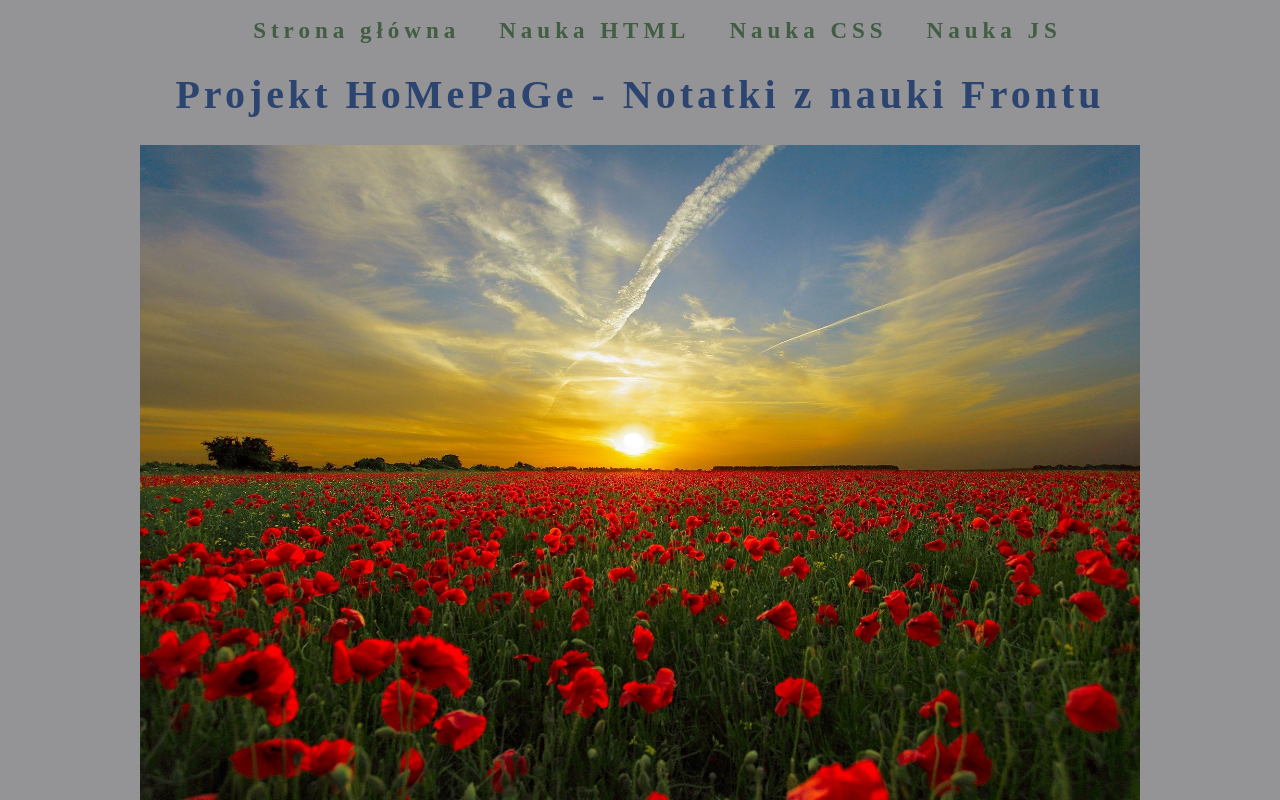
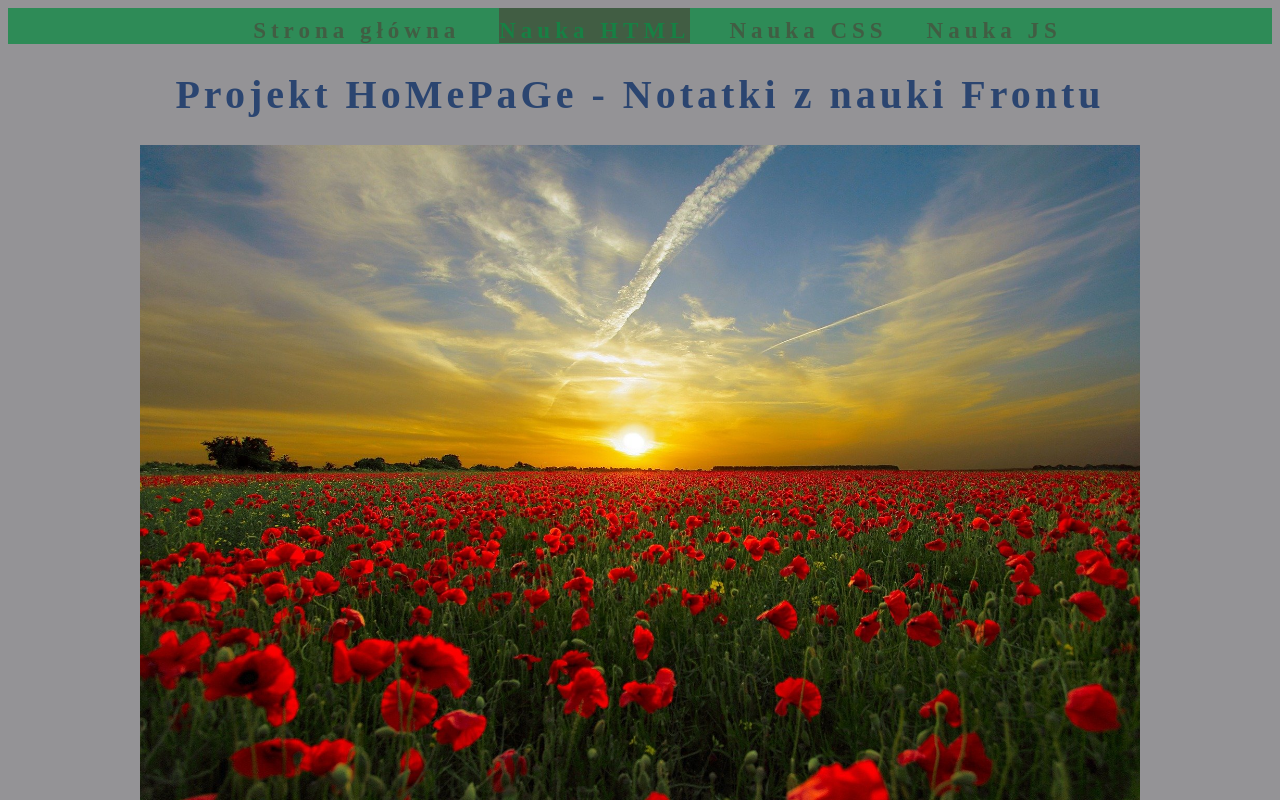
Before and after one commit to lukaszstepka/homepage, a plain HTML site: page index.html in a window 1280 px wide. In both pictures the pointer is over the element 640 px from the left and 26 px from the top of the page. Shown: the top 800 px of the page. Drawn offline with Linux system fonts and the light colour scheme.

Commit message:
adding animation menu (hover)

```diff
--- a/style.css
+++ b/style.css
@@ -13,6 +13,12 @@ main {
   padding-top: 10px;
 }
 
+.navigation:hover {
+  color: #415d43;
+  background-color: seagreen;
+}
+
+
 .navigation__link {
   color: #415d43;
   font-size: 23px;
@@ -21,6 +27,12 @@ main {
   text-decoration: none;
   font-weight: 600;
 }
+
+.navigation__link:hover {
+  color: rgb(23, 128, 68);
+  background-color: #415d43;
+}
+
 
 .article {
   color: #2b4570;
@@ -55,8 +67,8 @@ main {
   text-align: justify;
 }
 
-.article__day--jsContent{
-  color:rgb(179, 37, 37);
+.article__day--jsContent {
+  color: rgb(179, 37, 37);
   font-weight: 900;
 }
 
```
